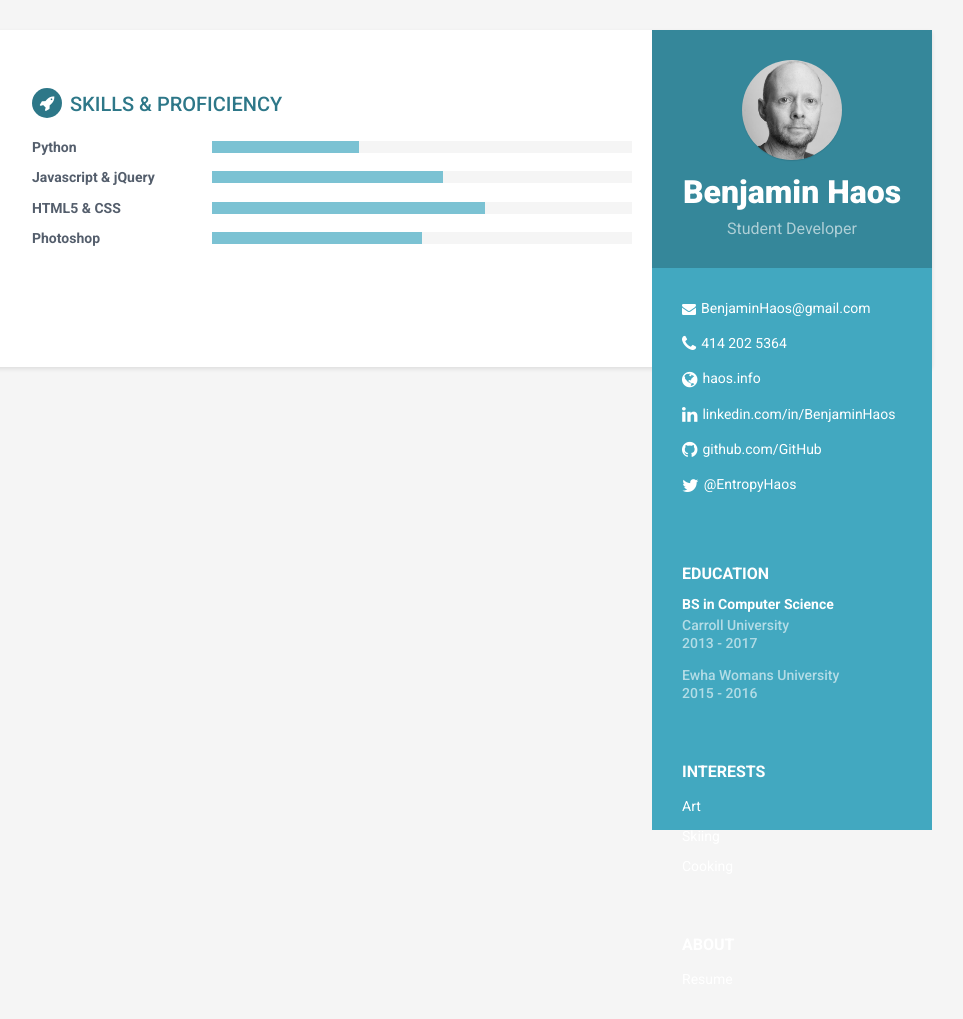
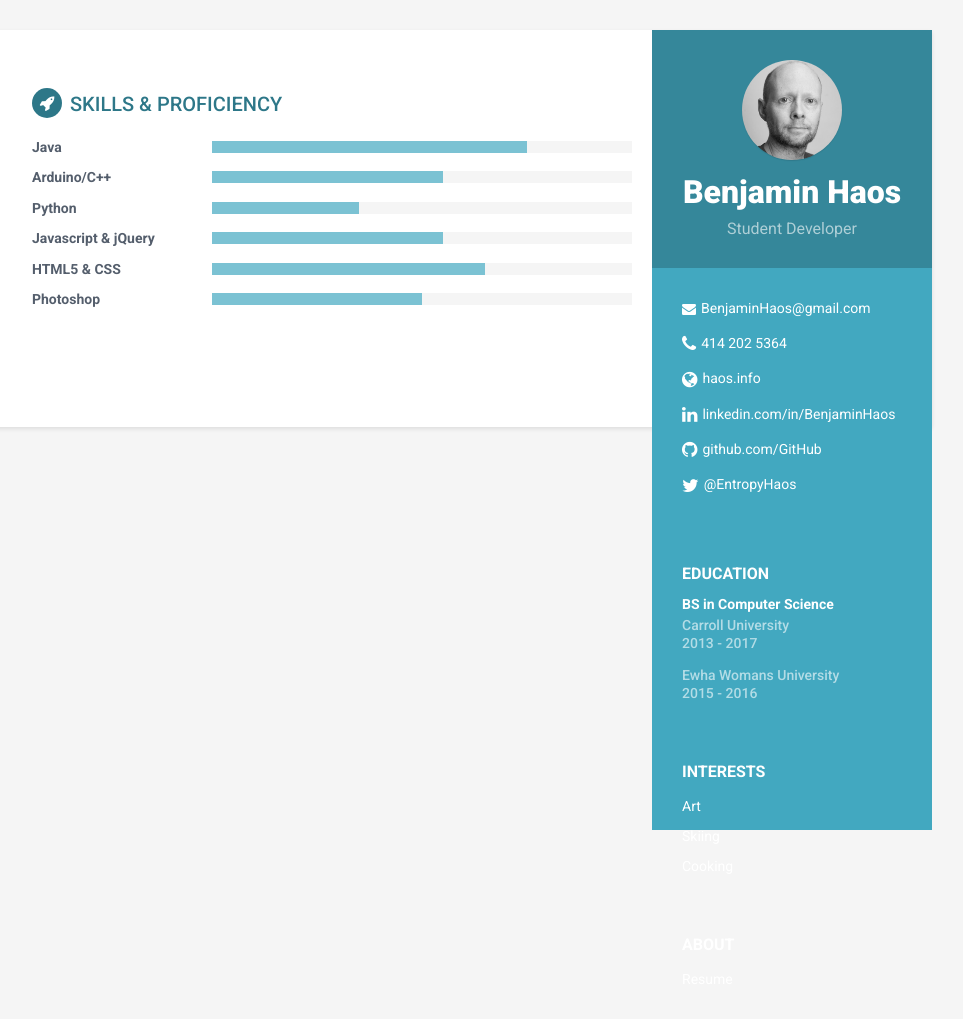
Before and after one commit to EntropyHaos/haos_dot_info_site, a Jekyll site: the page built from docs/index.html, in a window 1280 px wide. Shown: the whole page, without its empty margins (188-1151 px from the left). Built offline with Jekyll 4.4.1, drawn with Linux system fonts in a browser that asks for light colours.

Commit message:
Add skills

```diff
--- a/docs/_includes/skills.html
+++ b/docs/_includes/skills.html
@@ -1,6 +1,24 @@
 <section class="skills-section section">
                 <h2 class="section-title"><i class="fa fa-rocket"></i>Skills &amp; Proficiency</h2>
                 <div class="skillset">
+
+
+                    <div class="item">
+                        <h3 class="level-title">Java</h3>
+                        <div class="level-bar">
+                            <div class="level-bar-inner" data-level="75%">
+                            </div>
+                        </div><!--//level-bar-->
+                    </div><!--//item-->
+
+                    <div class="item">
+                        <h3 class="level-title">Arduino/C++</h3>
+                        <div class="level-bar">
+                            <div class="level-bar-inner" data-level="55%">
+                            </div>
+                        </div><!--//level-bar-->
+                    </div><!--//item-->
+
                     <div class="item">
                         <h3 class="level-title">Python</h3>
                         <div class="level-bar">
```
